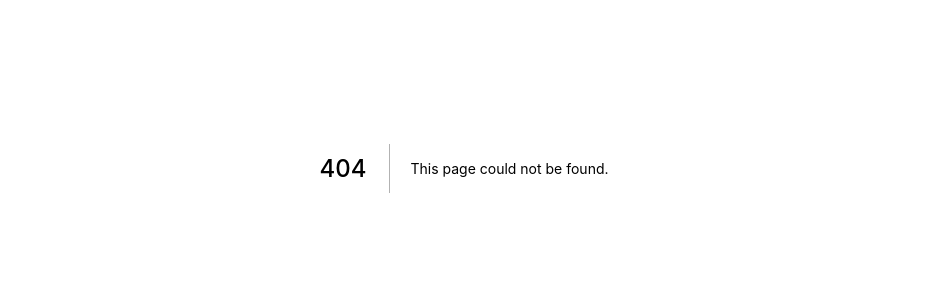
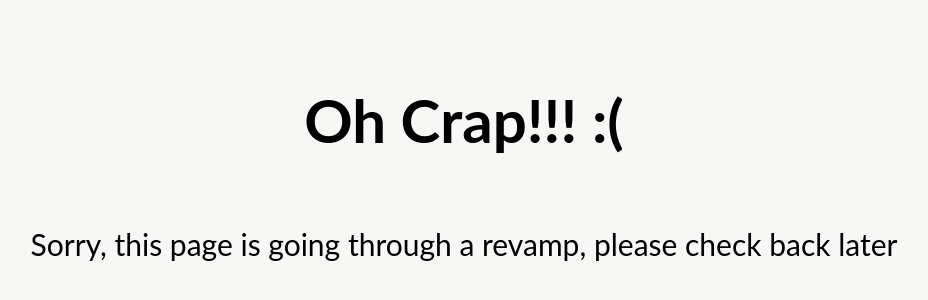
Before and after one commit to kenoseni/portfolio, a Next.js app in the folder portfolio/: page /blog in a window 1280 px wide. Before the commit this address had no page. Shown: the part 232-532 px from the top of the page, without its empty margins (176-1104 px from the left). Built offline with nearby package versions, Linux system fonts and the light colour scheme.

Commit message:
Add not found page

```diff
--- /dev/null
+++ b/portfolio/components/NotFound.js
@@ -0,0 +1,14 @@
+import styles from '../styles/sass/NotFound.module.scss';
+
+const NotFound = () => {
+  return (
+    <div className={styles.notfound}>
+      <h1>
+        Oh Crap!!! <span>:(</span>
+      </h1>
+      <p>Sorry, this page is going through a revamp, please check back later</p>
+    </div>
+  );
+};
+
+export default NotFound;
--- /dev/null
+++ b/portfolio/pages/blog/index.js
@@ -0,0 +1,7 @@
+import NotFound from '../../components/NotFound';
+
+const index = () => {
+  return <NotFound />;
+};
+
+export default index;
--- /dev/null
+++ b/portfolio/styles/sass/NotFound.module.scss
@@ -0,0 +1,11 @@
+@import 'abstracts/variables';
+
+.notfound {
+  display: flex;
+  flex-direction: column;
+  justify-content: center;
+  align-items: center;
+  font-size: 3rem;
+  background-color: $color-offwhite;
+  height: 100vh;
+}
```
Also changed, not shown: portfolio/components/Navigation.js (+7 -2 lines), portfolio/pages/contact/index.js (added, +7 -0 lines), portfolio/pages/projects/index.js (added, +7 -0 lines), portfolio/pages/resume/index.js (added, +7 -0 lines), portfolio/styles/sass/Navigation.module.scss (+20 -2 lines).
